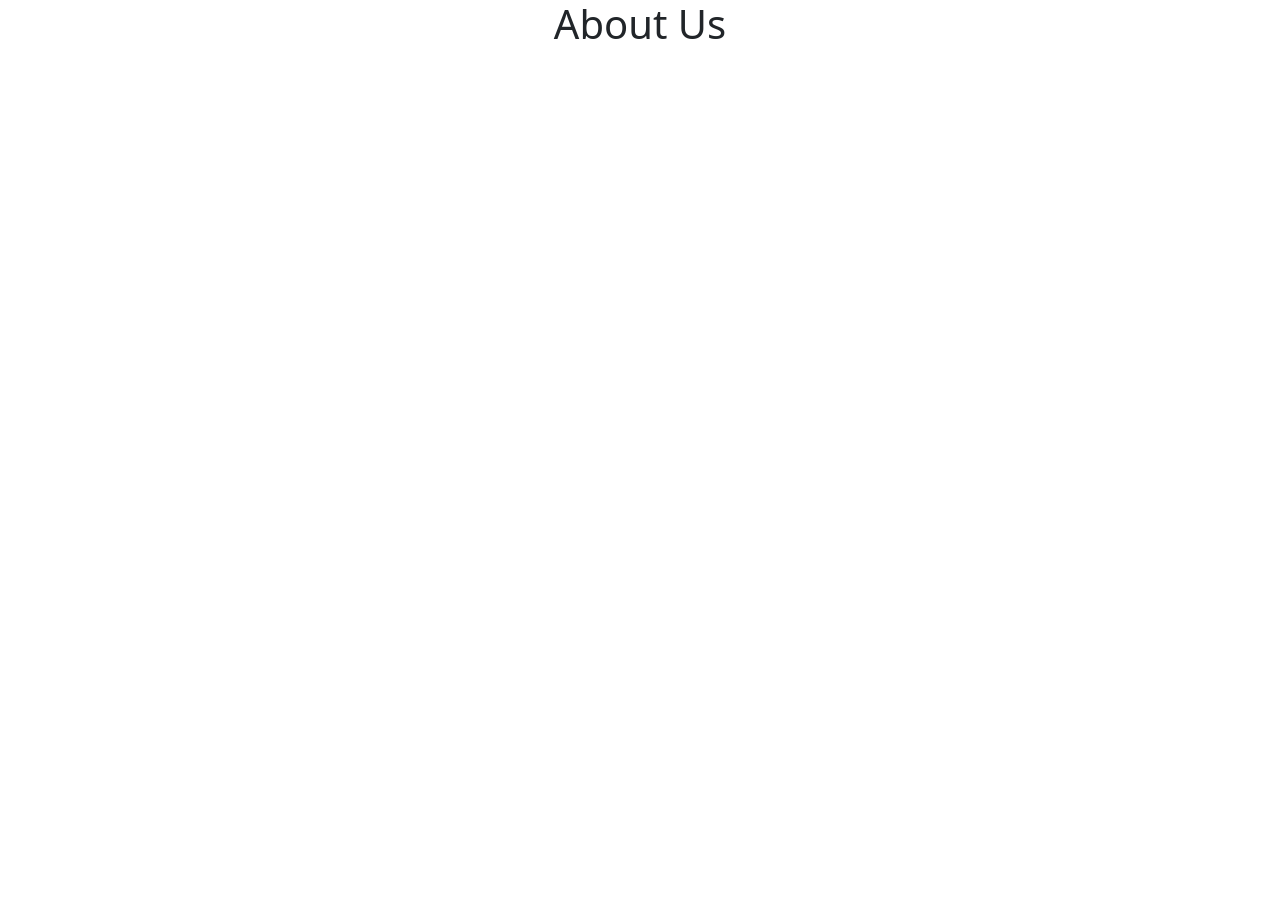
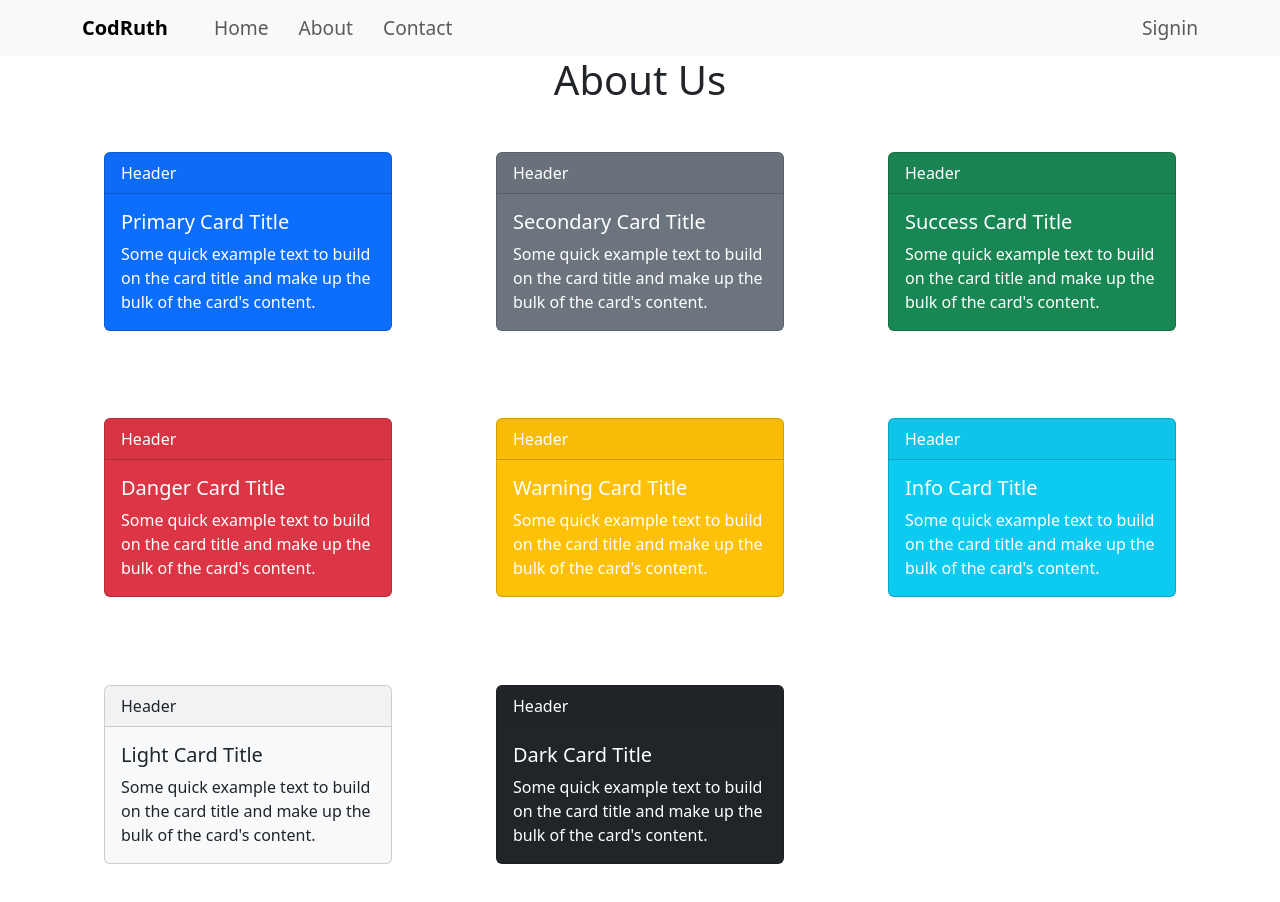
Before and after one commit to PagadalaBharat/coderuth_task, a React (Vite) app: page /about in a window 1280 px wide. Shown: the top 902 px of the page. Before the commit the page ends 800 px from the top, so only its background shows below. Built offline with nearby package versions, Linux system fonts and the light colour scheme.

Commit message:
added some files in about sections

```diff
--- a/src/Screens/About.jsx
+++ b/src/Screens/About.jsx
@@ -4,10 +4,10 @@ import Cards from "../Components/Cards";
 const About = () => {
   return (
     <>
-      {/* <Header/> */}
+      <Header />
 
       <h1 style={{ textAlign: "center" }}> About Us</h1>
-      {/* < Cards /> */}
+      <Cards />
     </>
   );
 };
```
